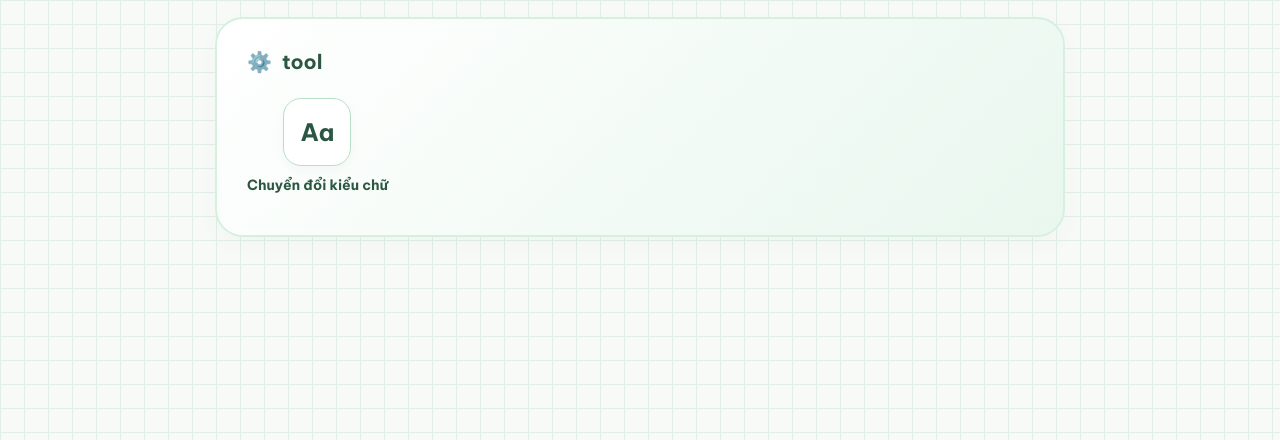
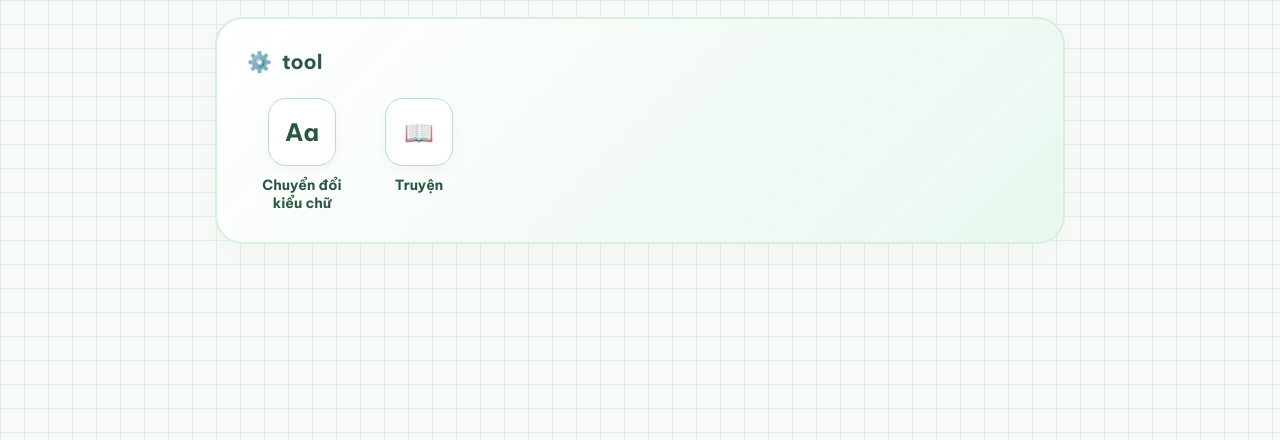
Before and after one commit to beforethestars/ltqspace, a plain HTML site: page index.html in a window 1280 px wide. Shown: the part 360-800 px from the top of the page. Drawn offline with Linux system fonts and the light colour scheme.

Commit message:
Update index.html

```diff
--- a/index.html
+++ b/index.html
@@ -27,10 +27,14 @@
         .greeting-section { display: flex; align-items: center; gap: 12px; color: #456654; font-size: 14px; font-weight: 600; margin-top: 15px; padding-top: 15px; border-top: 1px solid #e4f2e9; }
         .tools-section { background: linear-gradient(135deg, rgba(255,255,255,0.98), rgba(232,247,238,0.95)); border: 2.5px solid #d6f0e0; border-radius: 28px; padding: 30px; min-height: 220px; box-shadow: 0 8px 24px rgba(43,87,66,0.03); }
         .tools-title { display: flex; align-items: center; gap: 10px; font-size: 20px; font-weight: 700; color: #2b5742; margin-bottom: 24px; }
-        .tool-bare-item { display: inline-flex; flex-direction: column; align-items: center; text-decoration: none; cursor: pointer; transition: transform 0.2s; }
+
+        /* Thêm class tools-grid để xếp các nút nằm cạnh nhau và tự xuống dòng khi nhiều nút */
+        .tools-grid { display: flex; flex-wrap: wrap; gap: 28px; align-items: flex-start; }
+
+        .tool-bare-item { display: inline-flex; flex-direction: column; align-items: center; text-decoration: none; cursor: pointer; transition: transform 0.2s; max-width: 110px; text-align: center; }
         .tool-bare-item:hover { transform: translateY(-3px); }
         .tool-icon-box { width: 68px; height: 68px; background: #fff; border: 1.5px solid #b8dfc8; border-radius: 18px; display: flex; align-items: center; justify-content: center; font-size: 24px; font-weight: 700; color: #2b5742; margin-bottom: 10px; box-shadow: 0 4px 12px rgba(0,0,0,0.03); }
-        .tool-name { font-size: 14px; font-weight: 700; color: #2b5742; }
+        .tool-name { font-size: 14px; font-weight: 700; color: #2b5742; line-height: 1.3; }
     </style>
 </head>
 <body>
@@ -59,7 +63,16 @@
     </div>
     <div class="tools-section">
         <div class="tools-title"><span>⚙️</span> tool</div>
-        <a href="change-case.html" class="tool-bare-item"><div class="tool-icon-box">Aa</div><div class="tool-name">Chuyển đổi kiểu chữ</div></a>
+        <div class="tools-grid">
+            <a href="change-case.html" class="tool-bare-item">
+                <div class="tool-icon-box">Aa</div>
+                <div class="tool-name">Chuyển đổi kiểu chữ</div>
+            </a>
+            <a href="truyen.html" class="tool-bare-item">
+                <div class="tool-icon-box">📖</div>
+                <div class="tool-name">Truyện</div>
+            </a>
+        </div>
     </div>
 </div>
 <script>
```
